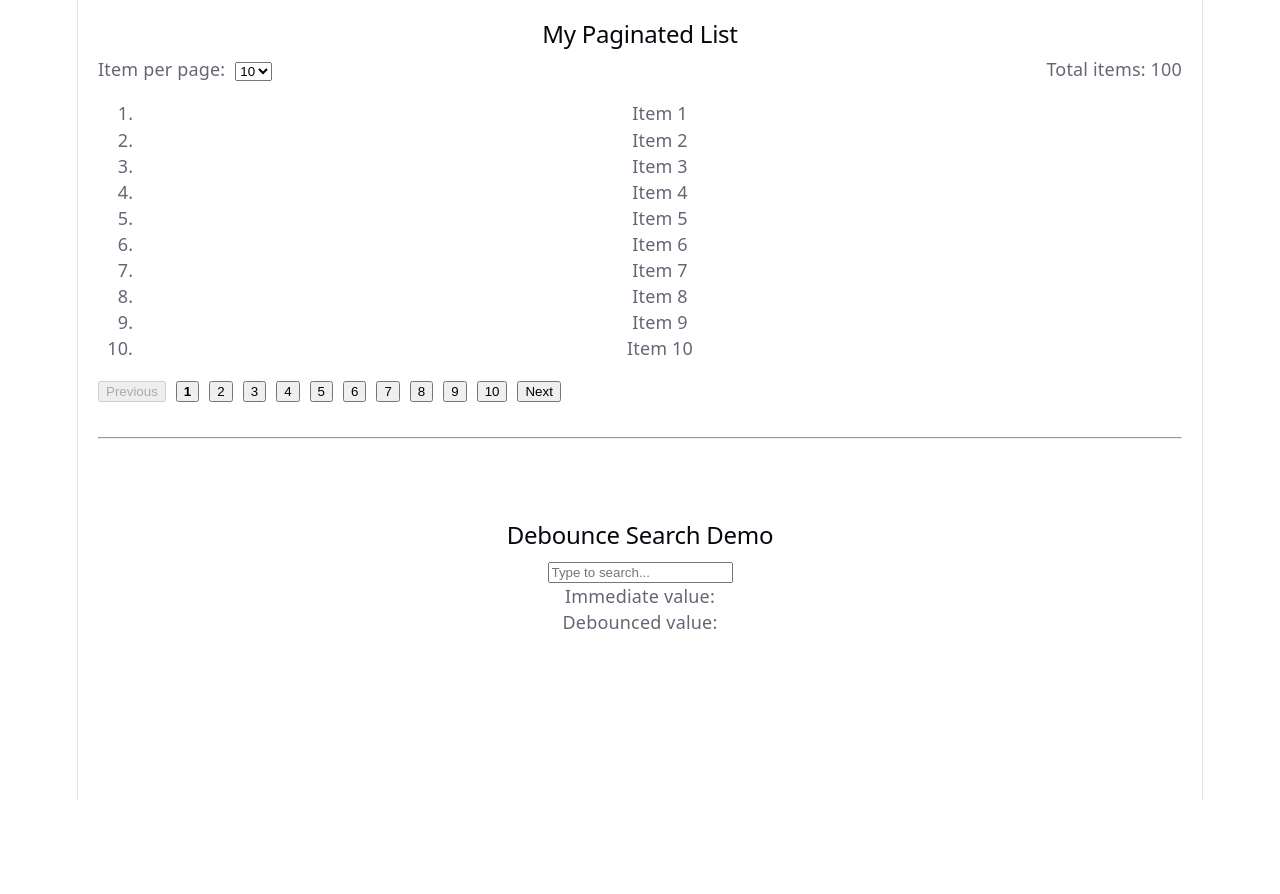
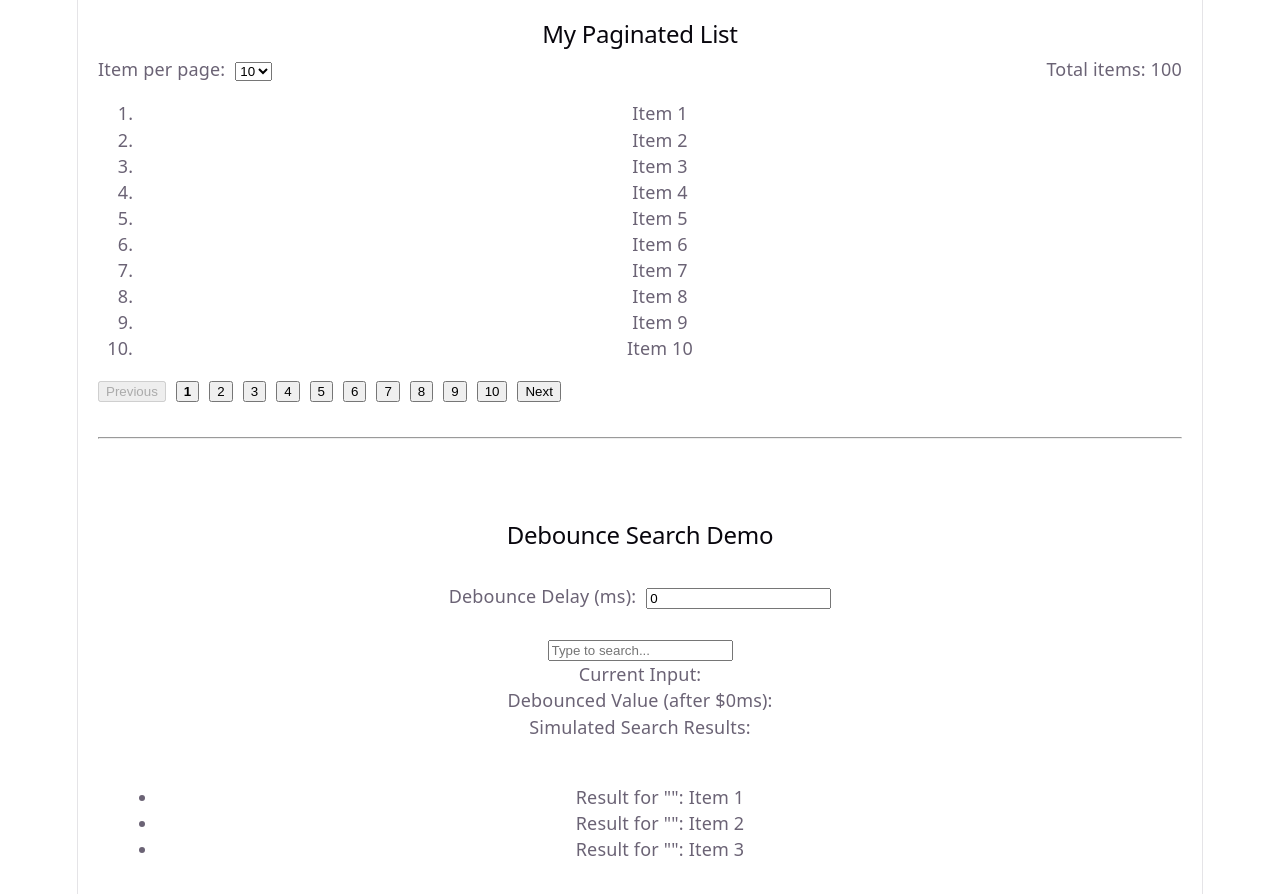
Before and after one commit to fdiallo/Lab10-2-Custom-Hooks-Implementation, a React (Vite) app: page / in a window 1280 px wide. Shown: the top 894 px of the page. Before the commit the page ends 800 px from the top, so only its background shows below. Built offline with nearby package versions, Linux system fonts and the light colour scheme.

Commit message:
Improved UI

```diff
--- a/src/components/DebounceSearchDemo.tsx
+++ b/src/components/DebounceSearchDemo.tsx
@@ -4,10 +4,11 @@ import useDebounce from "./useDebounce";
 
 function DebounceSearchDemo() {
     const [searchTerm, setSearchTerm] = useState("")
+    const [stepValue, setStepValue] = useState(0)
 
     //Use of the custom hook useDebounced
     //It will only update 'debouncedSearchTerm' after 500ms of "silence"
-    const debouncedSearchTerm = useDebounce(searchTerm, 500)
+    const debouncedSearchTerm = useDebounce(searchTerm, stepValue)
 
     useEffect(() => {
         if (debouncedSearchTerm) {
@@ -15,17 +16,50 @@ function DebounceSearchDemo() {
         }
     }, [debouncedSearchTerm])
 
+    const handleStepChange = (e: { target: { value: any; }; }) => {
+        setStepValue(Number(e.target.value))
+    }
+
+    const handleKeyDown = (e: { key: string; preventDefault: () => void; }) => {
+        if (e.key === "ArrowUP") {
+            e.preventDefault() // Stop default browser jump
+            setStepValue((prev) => prev + 100)
+        } else if (e.key === "ArrowDown") {
+            e.preventDefault()
+            setStepValue((prev) => ((prev - 100) >= 0 ? prev - 100 : 0 )) // To prevent negative value
+        }
+    }
+
     return (
-        <div style={{ padding: "20px" }}> <br/>
-            <h2>Debounce Search Demo</h2>
-            <input
+        <div style={{ justifyContent: "left",  alignItems: "left", padding: "20px" }}> <br/>
+            <h2>Debounce Search Demo</h2><br />
+
+            <span>Debounce Delay (ms):
+                <input style={{ marginLeft: "10px" }}
+                    type="number"
+                    value={stepValue}
+                    onChange={handleStepChange}
+                    onKeyDown={handleKeyDown}
+                    step="100"
+                    min={0}
+                />
+            </span><br />
+
+             <br/><input
                 type="text"
                 placeholder="Type to search..."
                 value={searchTerm}
                 onChange={(e) => { setSearchTerm(e.target.value) }}
             />
-            <p>Immediate value: {searchTerm}</p>
-            <p>Debounced value: {debouncedSearchTerm}</p>
+            <p>Current Input: {searchTerm}</p>
+            <p>Debounced Value (after ${stepValue}ms): {debouncedSearchTerm}</p>
+
+            <p>Simulated Search Results:</p><br />
+            <ul>
+                <li>Result for "{debouncedSearchTerm}": Item 1</li>
+                <li>Result for "{debouncedSearchTerm}": Item 2</li>
+                <li>Result for "{debouncedSearchTerm}": Item 3</li>
+            </ul>
         </div>
     )
 }
```
Also changed, not shown: src/components/PaginationDemo.tsx (+0 -87 lines).
